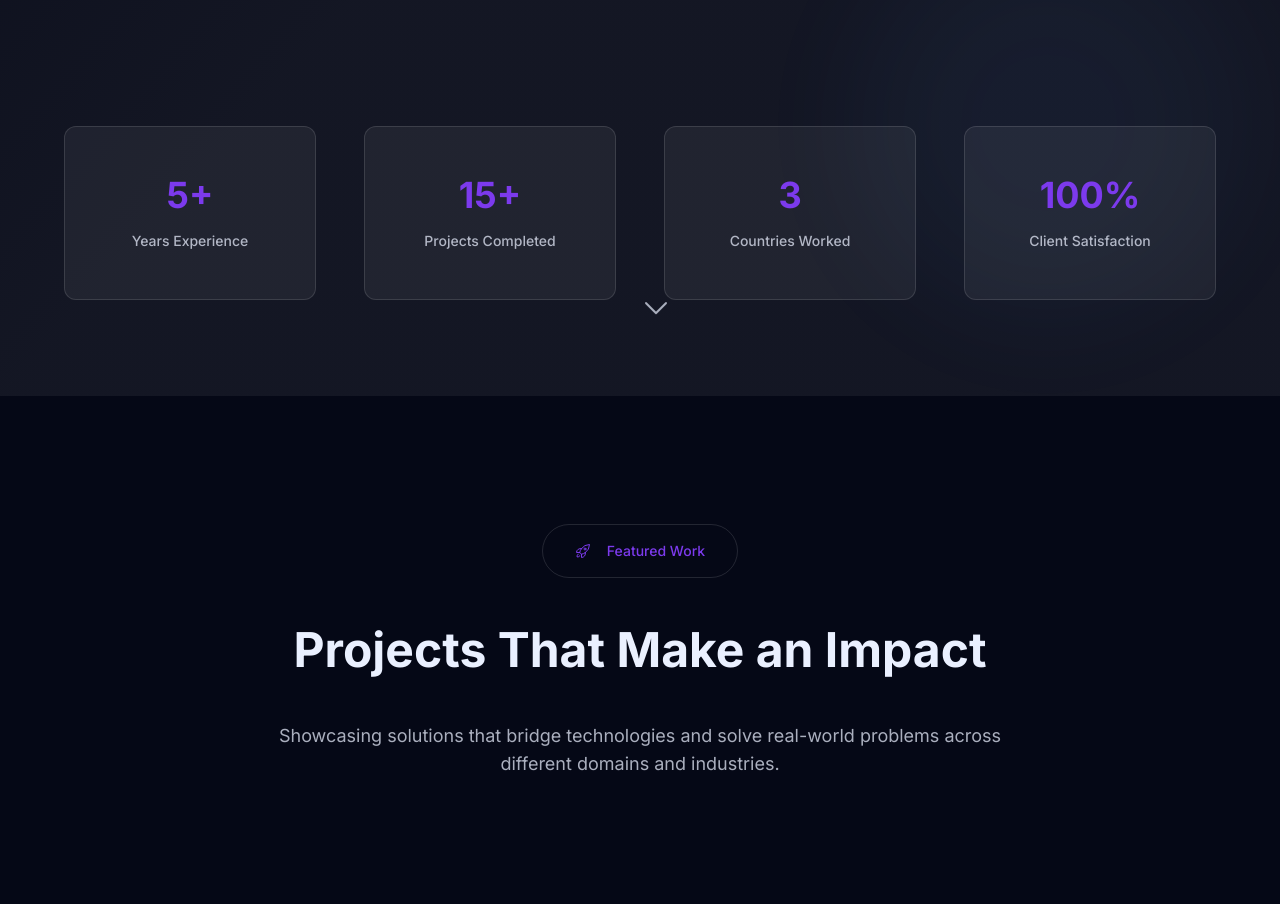
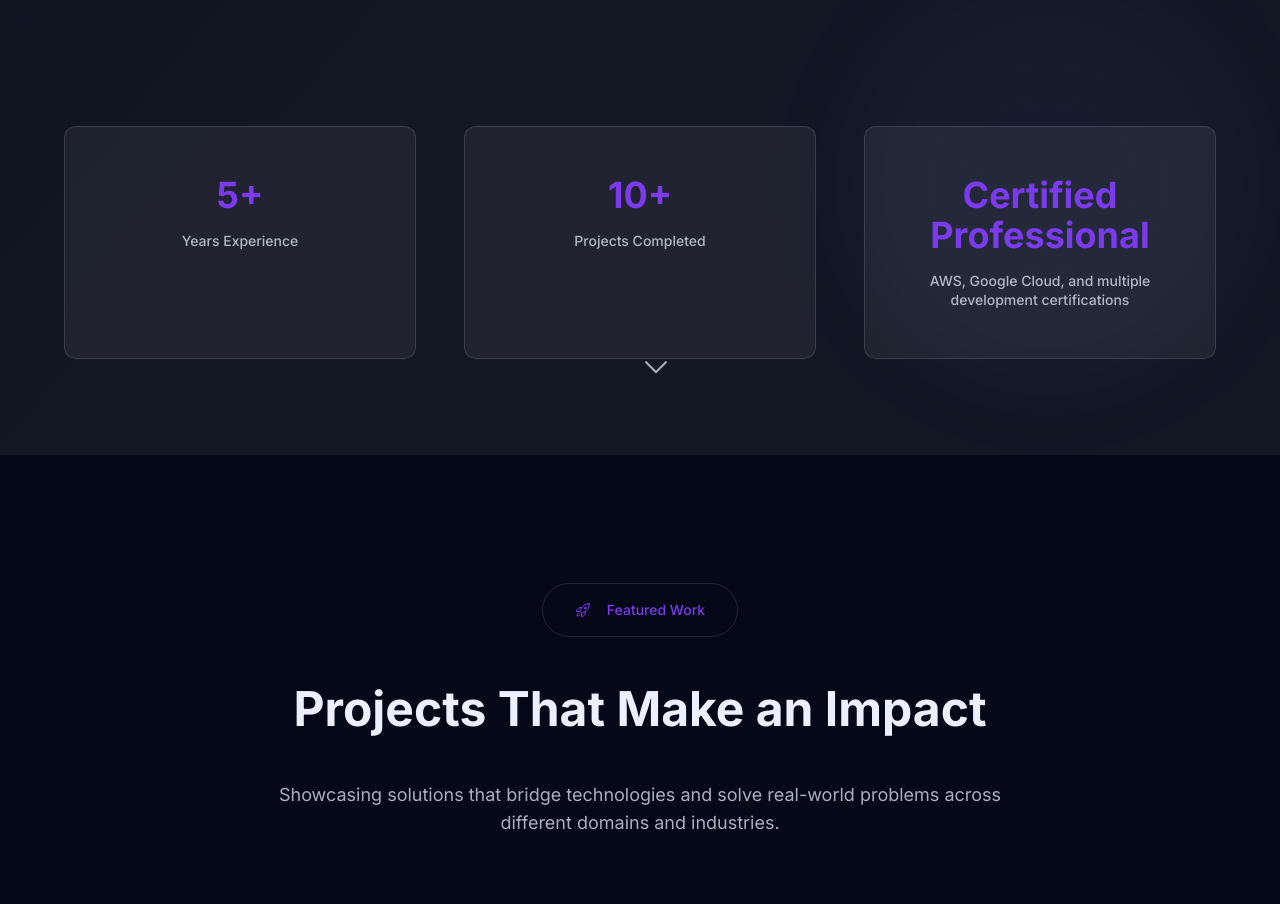
Before and after one commit to takuroakiyama0212/portfolio-nextjs, a Next.js app: page /homepage in a window 1280 px wide. Shown: the part 1171-2075 px from the top of the page. Built offline with nearby package versions, Linux system fonts and the light colour scheme; grey boxes are pictures that could not be loaded.

Commit message:
Update HeroSection.tsx

```diff
--- a/src/app/homepage/components/HeroSection.tsx
+++ b/src/app/homepage/components/HeroSection.tsx
@@ -37,9 +37,8 @@ const HeroSection = ({ onViewProjects, onDownloadResume }: HeroSectionProps) =>
 
   const stats = [
   { value: '5+', label: 'Years Experience' },
-  { value: '15+', label: 'Projects Completed' },
-  { value: '3', label: 'Countries Worked' },
-  { value: '100%', label: 'Client Satisfaction' }];
+  { value: '10+', label: 'Projects Completed' },
+  { value: 'Certified Professional', label: 'AWS, Google Cloud, and multiple development certifications', emphasis: true }];
 
 
   return (
@@ -195,14 +194,14 @@ const HeroSection = ({ onViewProjects, onDownloadResume }: HeroSectionProps) =>
         </div>
 
         {/* Stats Section */}
-        <div className="grid grid-cols-2 md:grid-cols-4 gap-6 mt-20 lg:mt-32">
+        <div className="grid grid-cols-2 md:grid-cols-3 gap-6 mt-20 lg:mt-32">
           {stats.map((stat, index) =>
           <div
             key={index}
             className="text-center p-6 bg-surface rounded-xl border border-border hover:border-primary hover:shadow-subtle transition-all duration-base">
 
               <p className="text-3xl lg:text-4xl font-bold text-primary mb-2">{stat.value}</p>
-              <p className="text-sm text-text-secondary font-medium">{stat.label}</p>
+              <p className={`text-sm text-text-secondary font-medium ${stat.emphasis ? 'text-base leading-snug' : ''}`}>{stat.label}</p>
             </div>
           )}
         </div>
```
